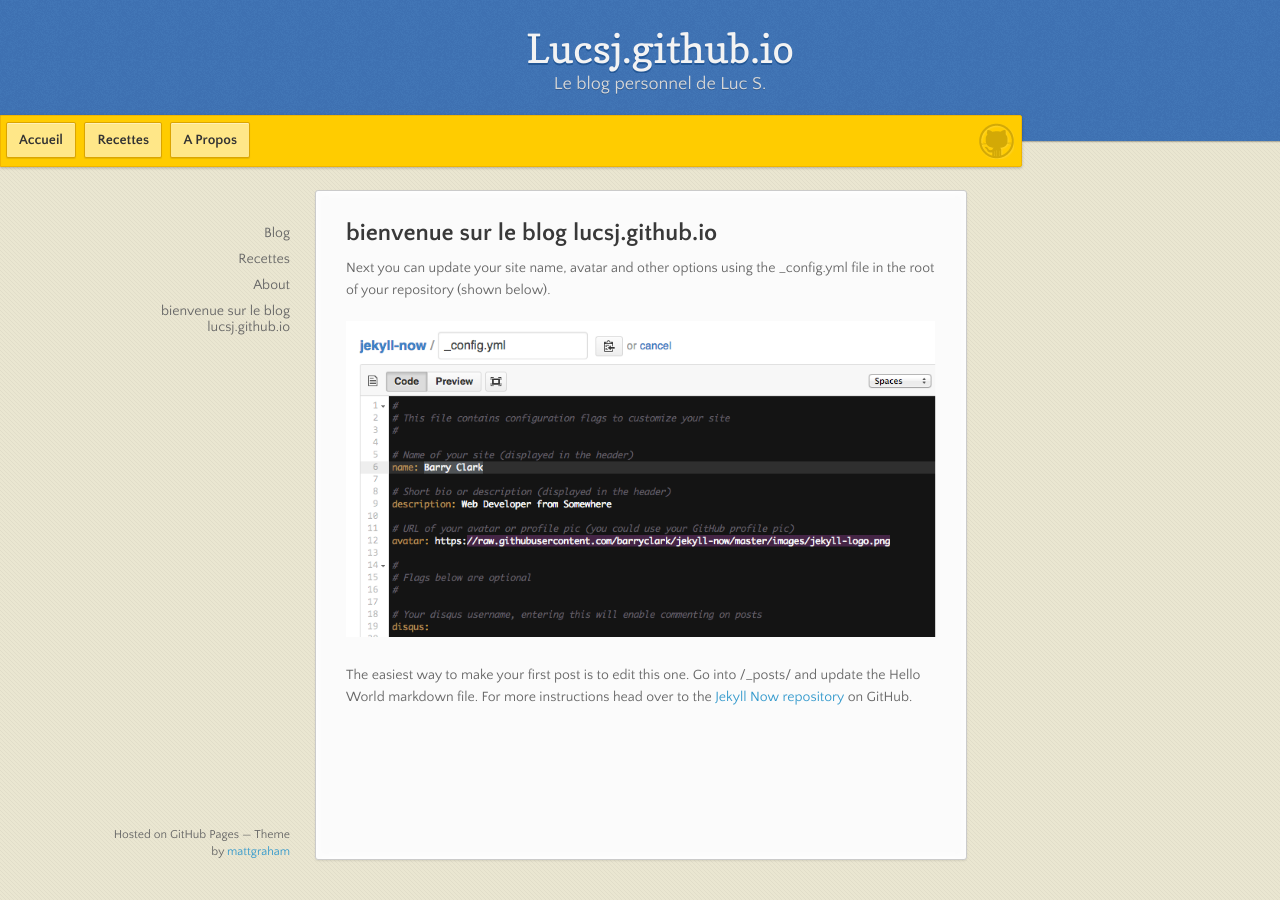
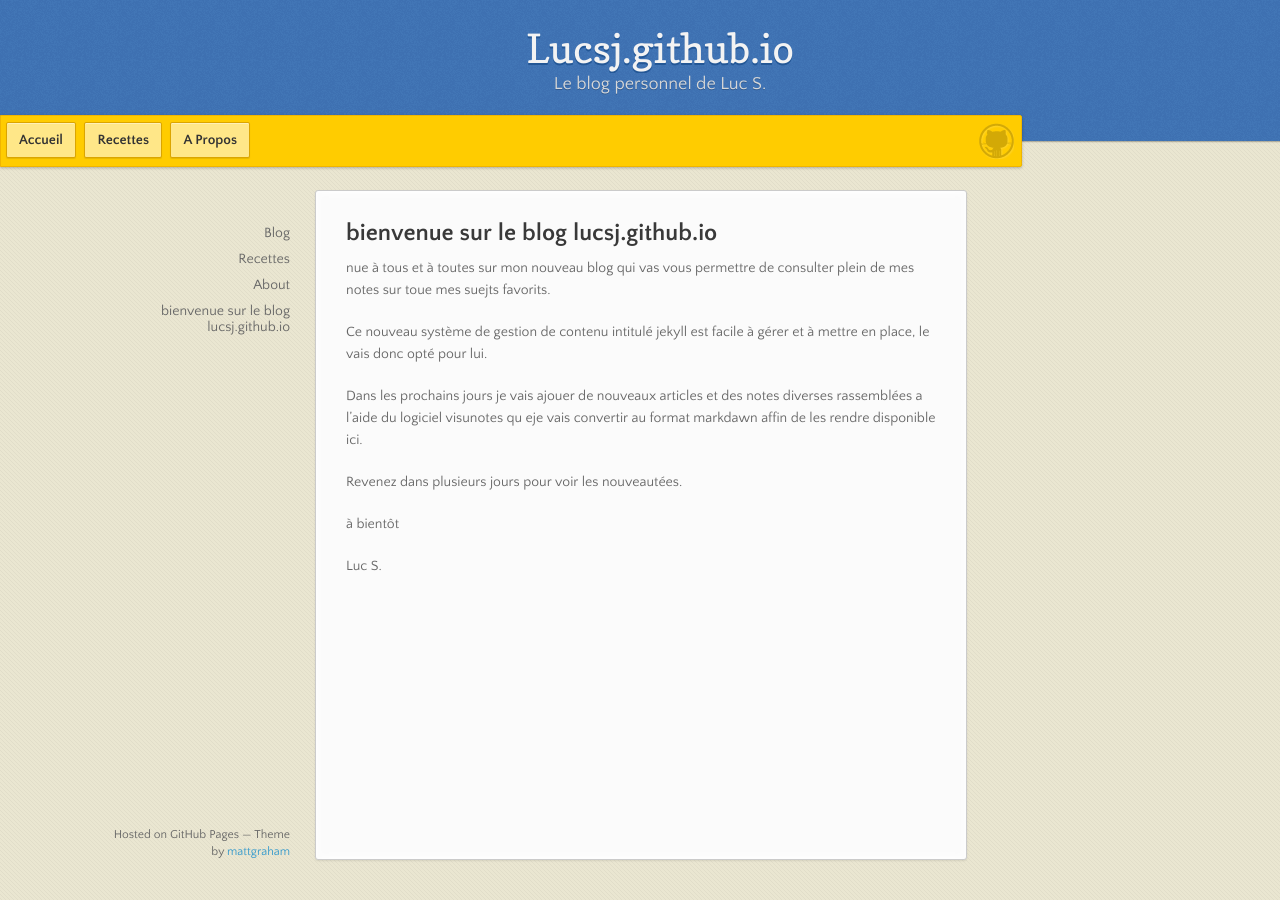
Before and after one commit to lucsj/lucsj.github.io, a Jekyll site: the page built from _posts/2017-4-17-bienvenue-sur-le-blog-lucsj.github.io.md, in a window 1280 px wide. Built offline with Jekyll 4.4.1, drawn with Linux system fonts in a browser that asks for light colours; nearby versions of some CDN libraries.

Commit message:
Enfin correction du bug d'affichage des articles sur le  blog, maintenant ils s'affiche proprement sans les codes du haut de page etc...

```diff
--- a/_posts/2017-4-17-bienvenue-sur-le-blog-lucsj.github.io.md
+++ b/_posts/2017-4-17-bienvenue-sur-le-blog-lucsj.github.io.md
@@ -3,8 +3,14 @@ layout: post
 title: bienvenue sur le blog lucsj.github.io
 ---
 
-Next you can update your site name, avatar and other options using the _config.yml file in the root of your repository (shown below).
+nue à tous et à toutes sur mon nouveau blog qui vas vous permettre de consulter plein de mes notes  sur toue mes suejts favorits.
 
-![_config.yml]({{ site.baseurl }}/images/config.png)
+Ce nouveau système de gestion de contenu intitulé jekyll est facile à gérer et à mettre en place, le vais donc opté pour lui.
 
-The easiest way to make your first post is to edit this one. Go into /_posts/ and update the Hello World markdown file. For more instructions head over to the [Jekyll Now repository](https://github.com/barryclark/jekyll-now) on GitHub.
+Dans les prochains jours  je vais ajouer de nouveaux articles et des notes diverses rassemblées  a l'aide du logiciel visunotes  qu eje vais  convertir au format markdawn affin de les rendre disponible ici.
+
+Revenez dans plusieurs jours pour voir les nouveautées.
+
+à bientôt
+
+Luc S.
```
